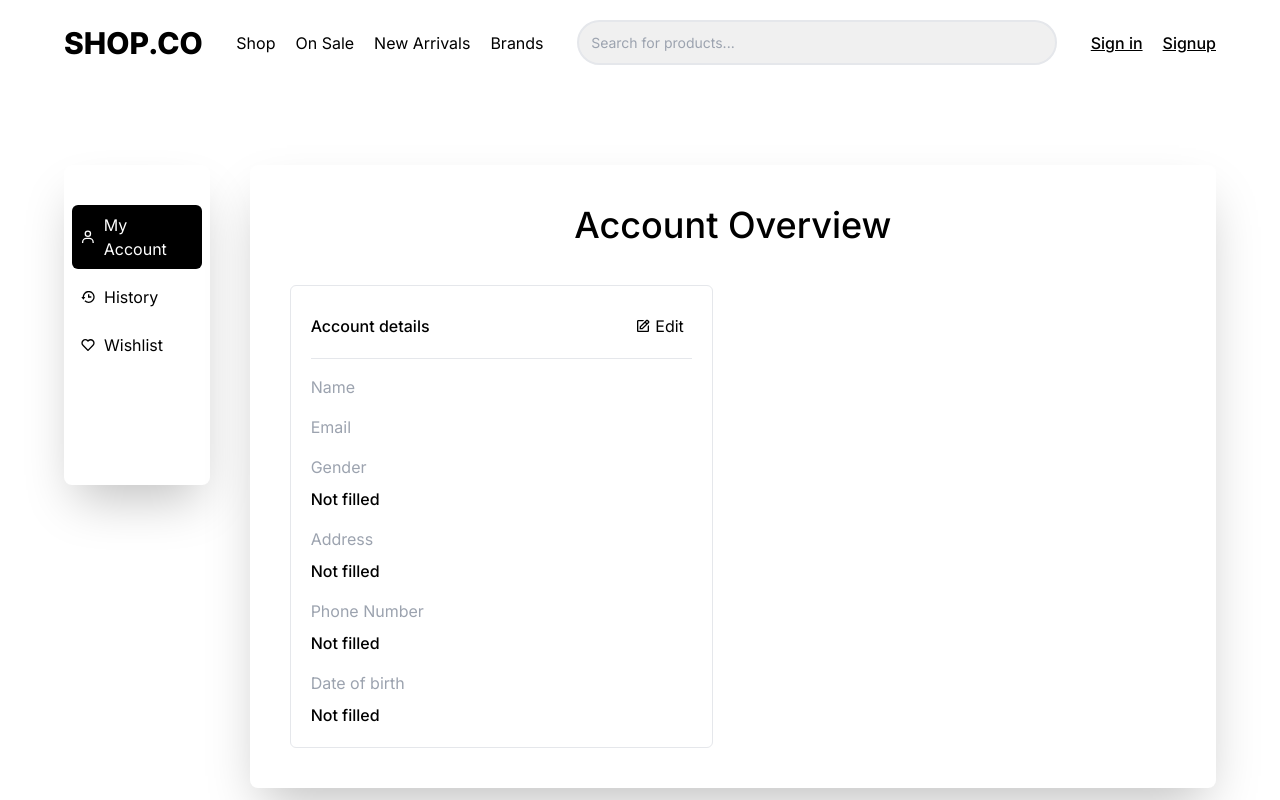
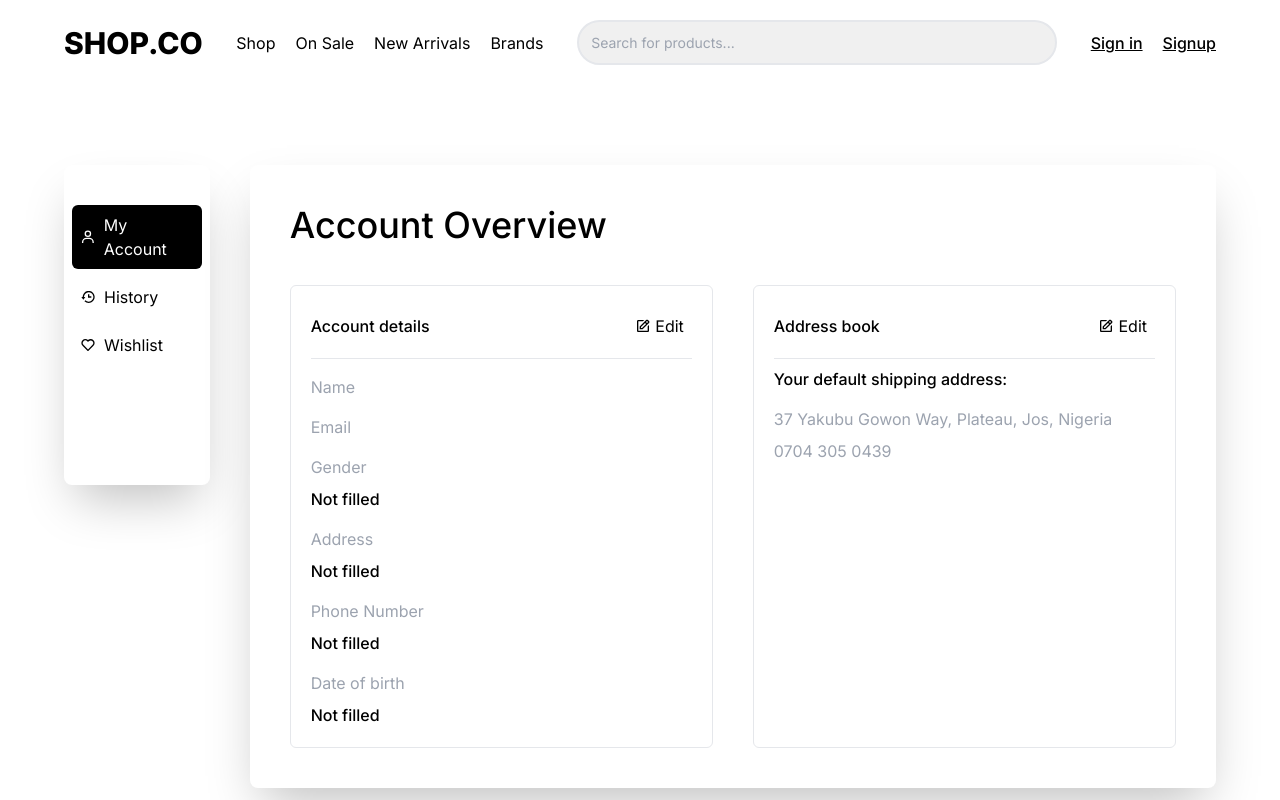
Before and after one commit to mercyharbo/iFashion, a Next.js app: page /profile in a window 1280 px wide. Shown: the top 800 px of the page. Built offline with nearby package versions, Linux system fonts and the light colour scheme.

Commit message:
User account bug fixed I think

```diff
--- a/src/app/(main)/profile/page.tsx
+++ b/src/app/(main)/profile/page.tsx
@@ -16,7 +16,7 @@ export default function Profile() {
         'flex flex-col justify-center items-center bg-white shadow-2xl rounded-lg w-full xl:p-10 xl:gap-10 md:p-10 md:gap-5 sm:p-5 sm:gap-5 '
       )}
     >
-      <h1 className='3xl:text-4xl 2xl:text-4xl xl:text-4xl md:text-3xl sm:text-2xl capitalize font-medium '>
+      <h1 className='3xl:text-4xl 2xl:text-4xl xl:text-4xl md:text-3xl sm:text-2xl capitalize font-medium mr-auto '>
         account overview
       </h1>
       <section
@@ -89,7 +89,7 @@ export default function Profile() {
           </p>
         </div>
 
-        {/* <div
+        <div
           className={clsx(
             'border-[1px] rounded-md p-5 flex flex-col justify-start items-start gap-2 w-full h-full '
           )}
@@ -115,7 +115,7 @@ export default function Profile() {
             </p>
             <p className='text-gray-400'>0704 305 0439</p>
           </div>
-        </div> */}
+        </div>
       </section>
     </main>
   )
```
